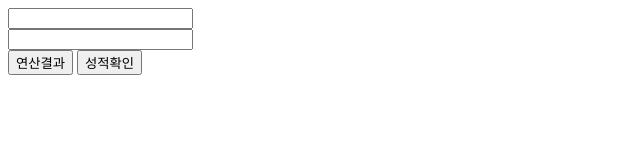
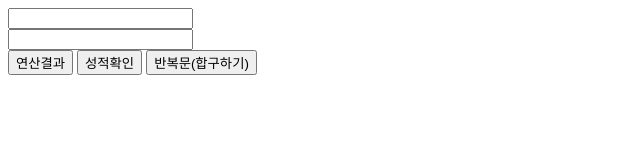
Before and after one commit to kimchungsik/web, a plain HTML site: page p296.html in a window 1280 px wide. Shown: the whole page, without its empty margins (0-640 px from the left). Drawn offline with Linux system fonts and the light colour scheme.

Commit message:
Add files via upload

```diff
--- a/p296.html
+++ b/p296.html
@@ -37,6 +37,14 @@
             }
             document.getElementById("result").innerHTML = text;
         }
+        function fun3(){
+            let sum = 0;
+            for(let i=1; i <=100; i++){
+                sum += i;
+            }
+            let text = `1~100까지 합 = ${sum}`;
+            document.getElementById("result").innerHTML = text;
+        }
     </script>
 </head>
 <body>
@@ -44,6 +52,7 @@
    <input type="text" name="" id="y"><br>
    <button onclick="fun1();"> 연산결과 </button>
     <button onclick="fun2();"> 성적확인 </button>
+    <button onclick="fun3();"> 반복문(합구하기) </button>
    <div id="result">
 
    </div>
```
